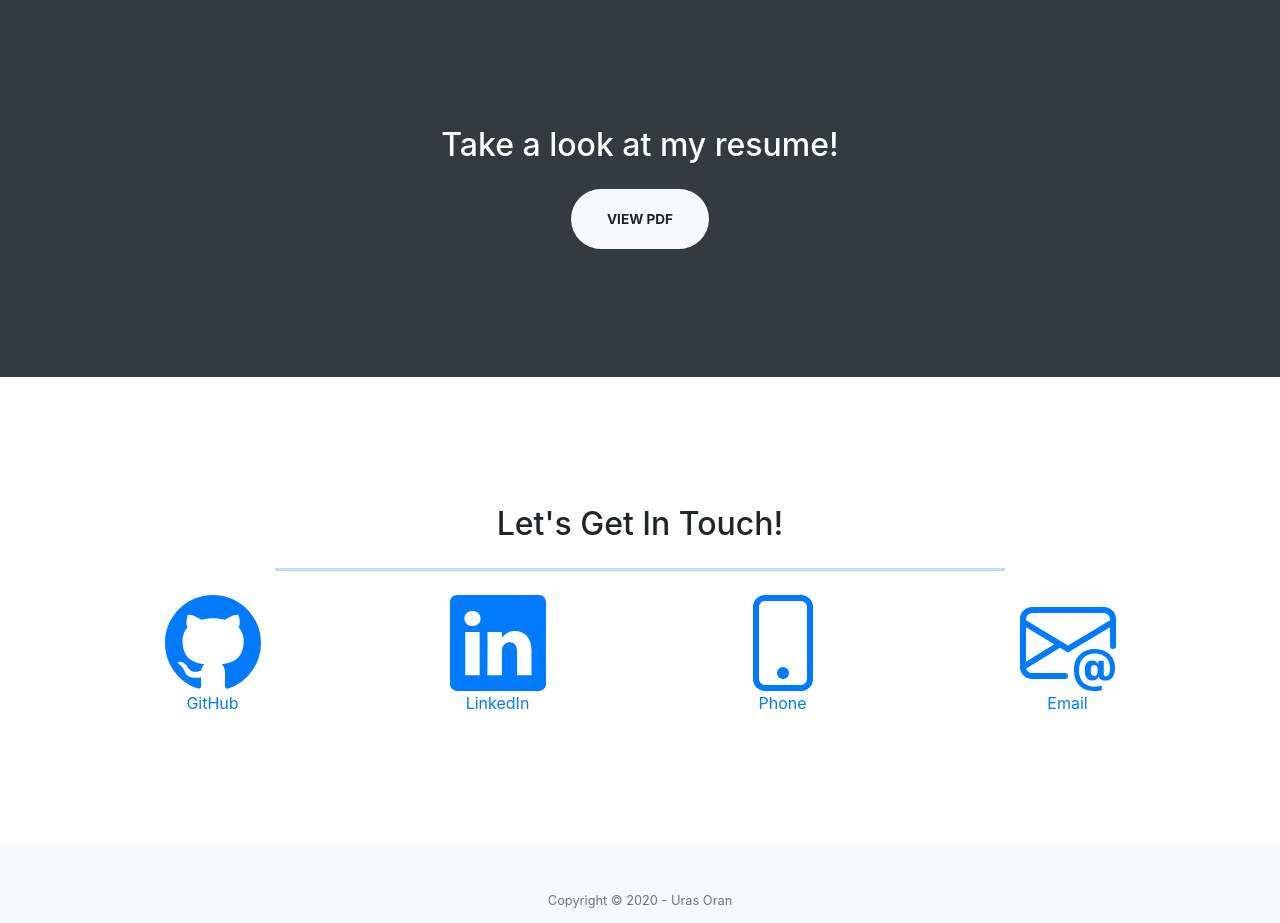
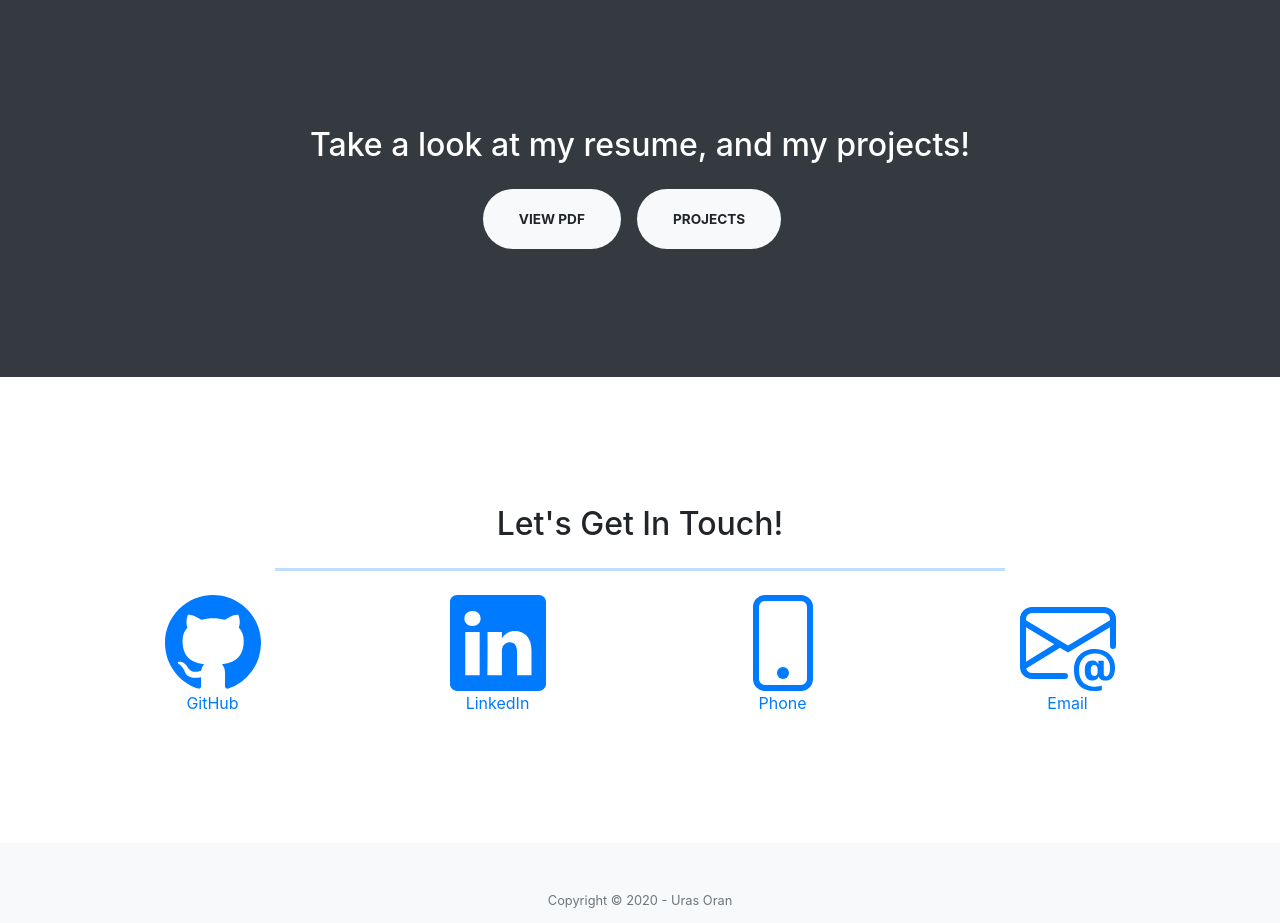
Before and after one commit to urasurasuras/portfolio-react, a React (Create React App) app: page / in a window 1280 px wide. Shown: the part 1261-2184 px from the top of the page. Built offline with nearby package versions, Linux system fonts and the light colour scheme.

Commit message:
Added projects link

```diff
--- a/src/components/Resume.js
+++ b/src/components/Resume.js
@@ -4,13 +4,16 @@ function Resume() {
   return (
     <section className="page-section bg-dark text-white">
       <div className="container text-center">
-        <h2 className="mb-4">Take a look at my resume!</h2>
+        <h2 className="mb-4">Take a look at my resume, and my projects!</h2>
         <a
-          className="btn btn-light btn-xl"
+          className="btn btn-light btn-xl mr-3"
           href={Endpoints.Resume}
           target="_blank"
         >
           View PDF
+        </a>
+        <a className="btn btn-light btn-xl mr-3" href={Endpoints.Projects}>
+          Projects
         </a>
       </div>
     </section>
```
